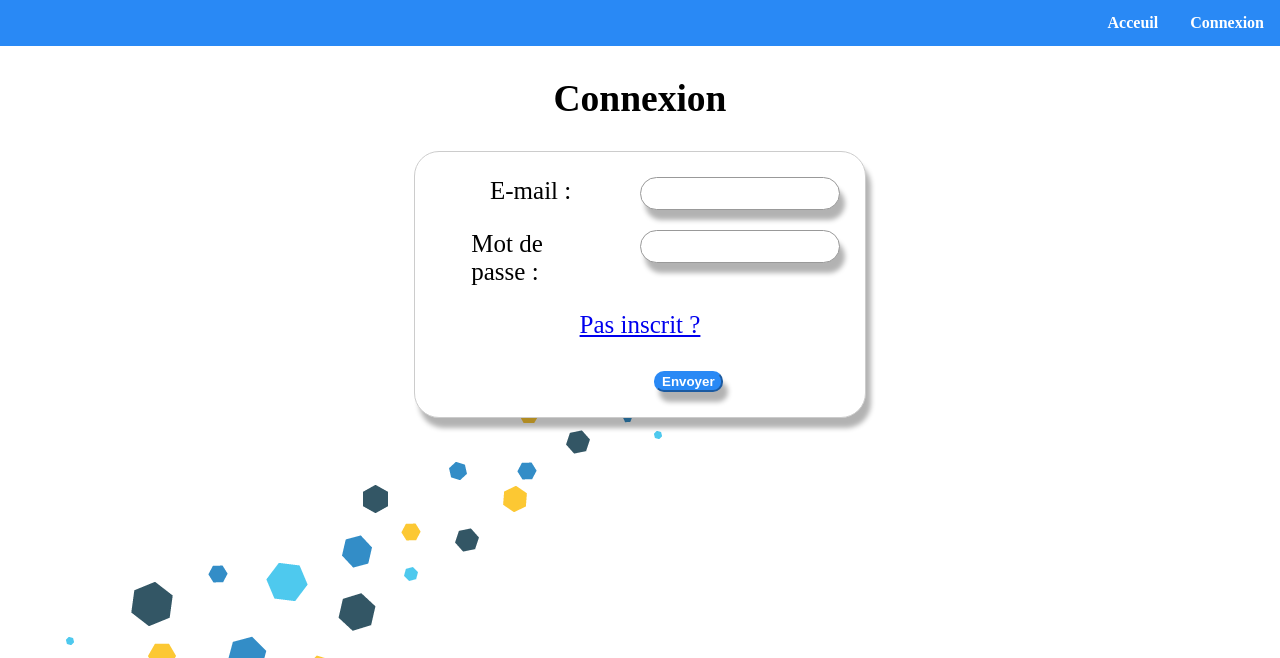
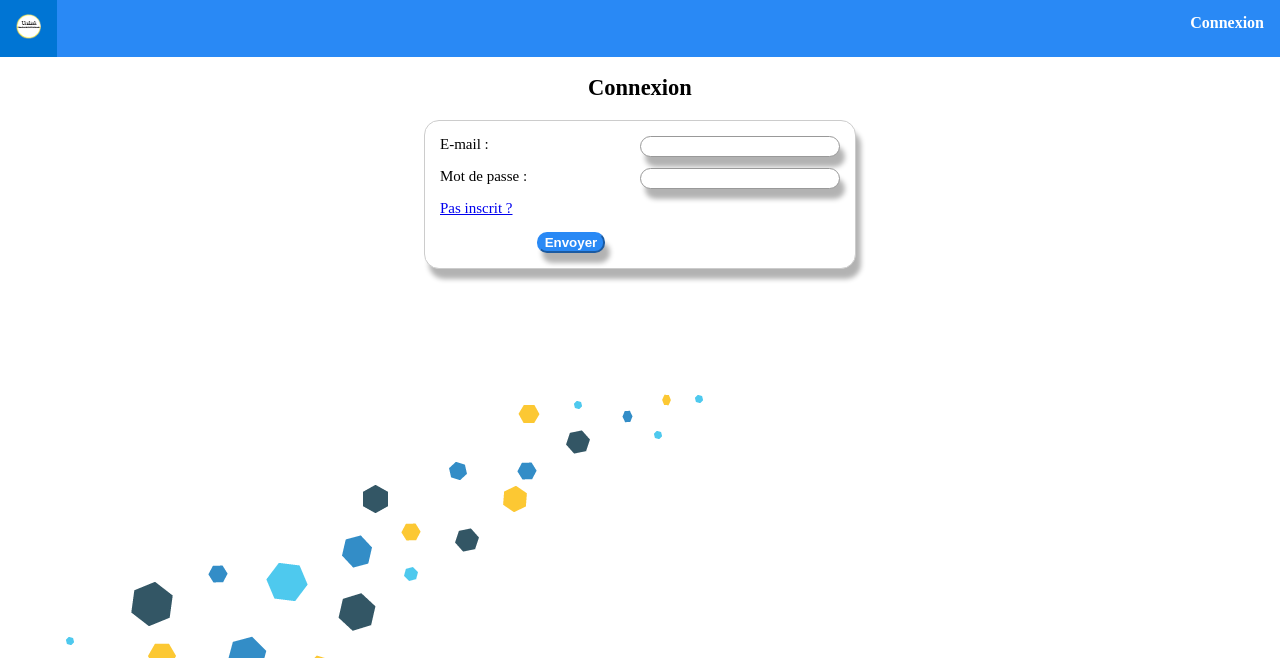
Before and after one commit to Foch789/Projet_UNILINK_GIT, a PHP site: page /?page=connexion in a window 1280 px wide. Shown: the top 658 px of the page. Run offline with PHP 8.4, Linux system fonts and the light colour scheme; data that the repository does not hold is empty.

Commit message:
moficication du css au nieau de la taille de la police et ajout d'un logo pour le retour à l'acceuil

```diff
--- a/application/views/layout.tpl
+++ b/application/views/layout.tpl
@@ -12,13 +12,12 @@
 		{include file='layout/layout_entete.inc.tpl'}
 	</header>
 
-	{* {if tu es connecté alors nav}
+	{if $page eq 'profil' }
+		<nav>
+			{include file='nav/nav.inc.tpl'}
 
-	<nav>
-
-	</nav>
-
-	{/if} *}
+		</nav>
+	{/if}
 
 	<body>
 
--- a/application/views/layout/layout_entete.inc.tpl
+++ b/application/views/layout/layout_entete.inc.tpl
@@ -1,4 +1,6 @@
 <ul  class= "co">
-	<li><a href="?page=connexion"><b>Connexion</b></a></li>
-		<li><a href="?page=accueil"><b>Acceuil</b></a></li>
+
+		<li style="text-align=bottom"><a href="?page=connexion"><b>Connexion</b></a></li>
+		<li style="float:left" ><a href="?page=accueil"><img src="asset/img/logou.png"/></a></li></div>
+
 </ul>
--- a/application/views/modules/inscription.tpl
+++ b/application/views/modules/inscription.tpl
@@ -1,5 +1,6 @@
 {extends file="../layout.tpl"}
 {block name= "css"}
+	<link rel="stylesheet" href="asset/css/styleco.css"/>
 {/block}
 
 {block name="body"}
--- a/asset/css/style2.css
+++ b/asset/css/style2.css
@@ -45,6 +45,7 @@ div {
 
 
 
+
 img
 {
 margin-top:0px;
@@ -74,6 +75,12 @@ li {
     float: right;
 }
 
+li img{
+  width: 25px;
+}
+
+
+
 li a {
     display: block;
     color: white;
--- a/asset/css/styleco.css
+++ b/asset/css/styleco.css
@@ -26,9 +26,9 @@ body {
 
 /* } */
 
-.containment h1
+.containment h2
 {
-
+text-align: center;
 
 
 }
@@ -36,7 +36,8 @@ body {
 
 
 div {
-
+font-size: 15px;
+text-align: left;
 
 
 }
@@ -142,6 +143,11 @@ li {
     float: right;
 }
 
+li img{
+  width: 25px;
+}
+
+
 li a {
     display: block;
     color: white;
```
Also changed, not shown: application/views/modules/profil.tpl (+3 -6 lines), application/views/nav/nav.inc.tpl (added, +7 -0 lines), asset/css/style.css (+9 -11 lines), asset/img/logoU.png (added).
